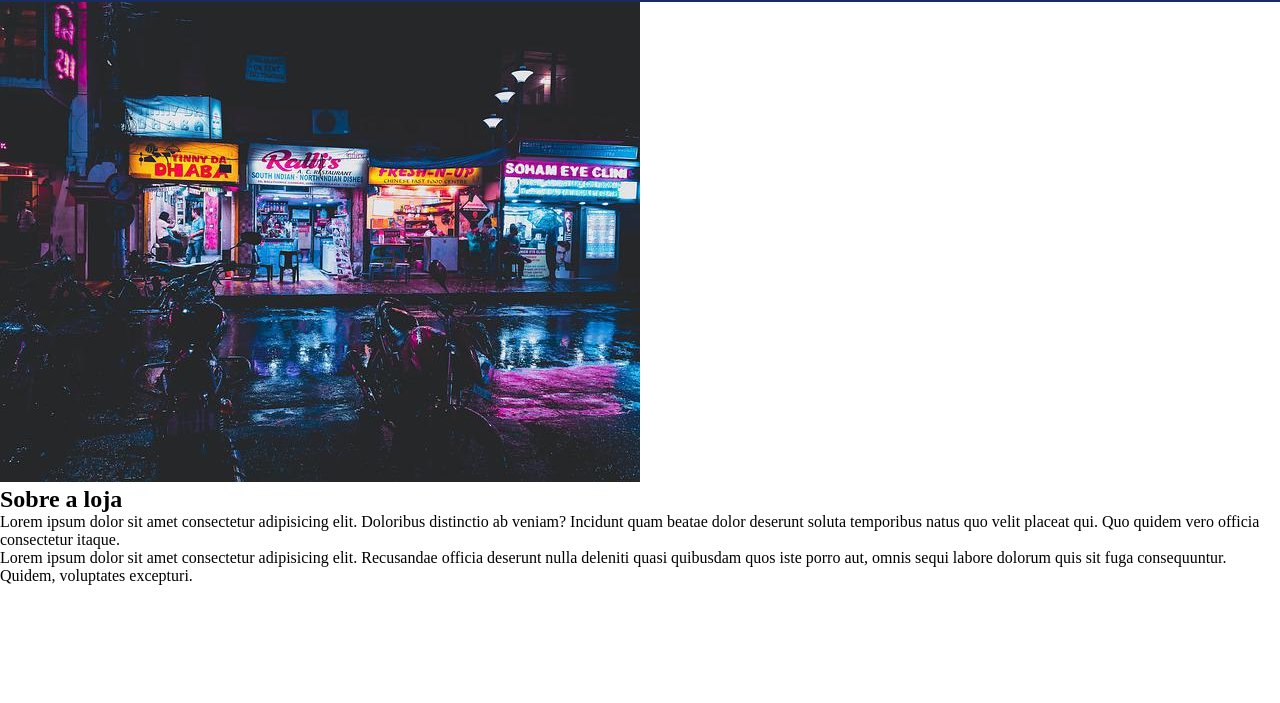
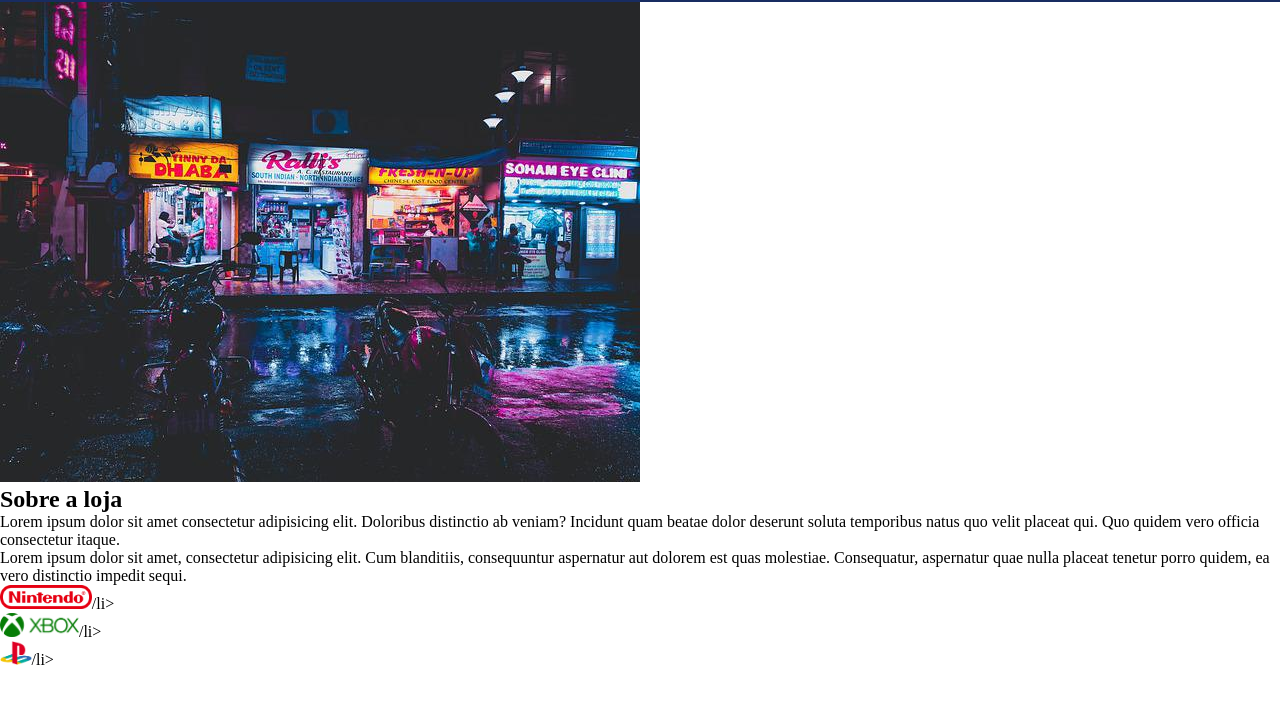
Before and after one commit to Rodrigo40tk/Game_shop, a plain HTML site: page index.html in a window 1280 px wide. Shown: the part 67-770 px from the top of the page. Drawn offline with Linux system fonts and the light colour scheme.

Commit message:
Projeto Game Shop

```diff
--- a/index.html
+++ b/index.html
@@ -30,8 +30,14 @@
                 <p>
                     Lorem ipsum dolor sit amet consectetur adipisicing elit. Doloribus distinctio ab veniam? Incidunt quam beatae dolor deserunt soluta temporibus natus quo velit placeat qui. Quo quidem vero officia consectetur itaque.
                 </p>
-                    Lorem ipsum dolor sit amet consectetur adipisicing elit. Recusandae officia deserunt nulla deleniti quasi quibusdam quos iste porro aut, omnis sequi labore dolorum quis sit fuga consequuntur. Quidem, voluptates excepturi.
-            </div>
+                <p>
+                    Lorem ipsum dolor sit amet, consectetur adipisicing elit. Cum blanditiis, consequuntur aspernatur aut dolorem est quas molestiae. Consequatur, aspernatur quae nulla placeat tenetur porro quidem, ea vero distinctio impedit sequi.
+                </p>
+                <ul class=" brand-list">
+                    <li><img src="./imagens/nintendo.png" alt="NIntendo">/li>
+                    <li><img src="./imagens/xbox.png" alt="NIntendo">/li>
+                    <li><img src="./imagens/playstation.png" alt="NIntendo">/li>
+                </ul>
         </div>
     </section>
 </body>
--- a/main.css
+++ b/main.css
@@ -32,3 +32,7 @@ header .container {
     align-items: center;
     justify-content: space-between;
 }
+
+.brand-list img {
+    height: 24px;
+}
```
